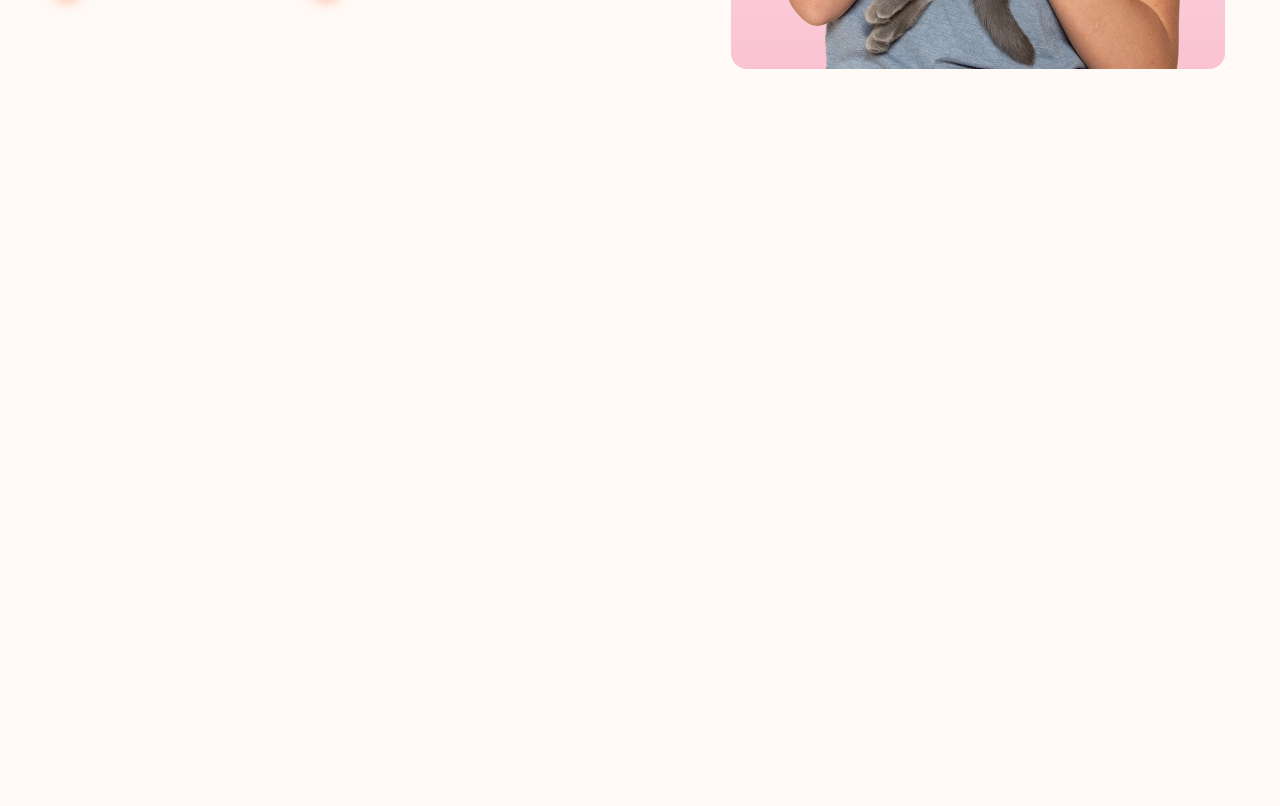
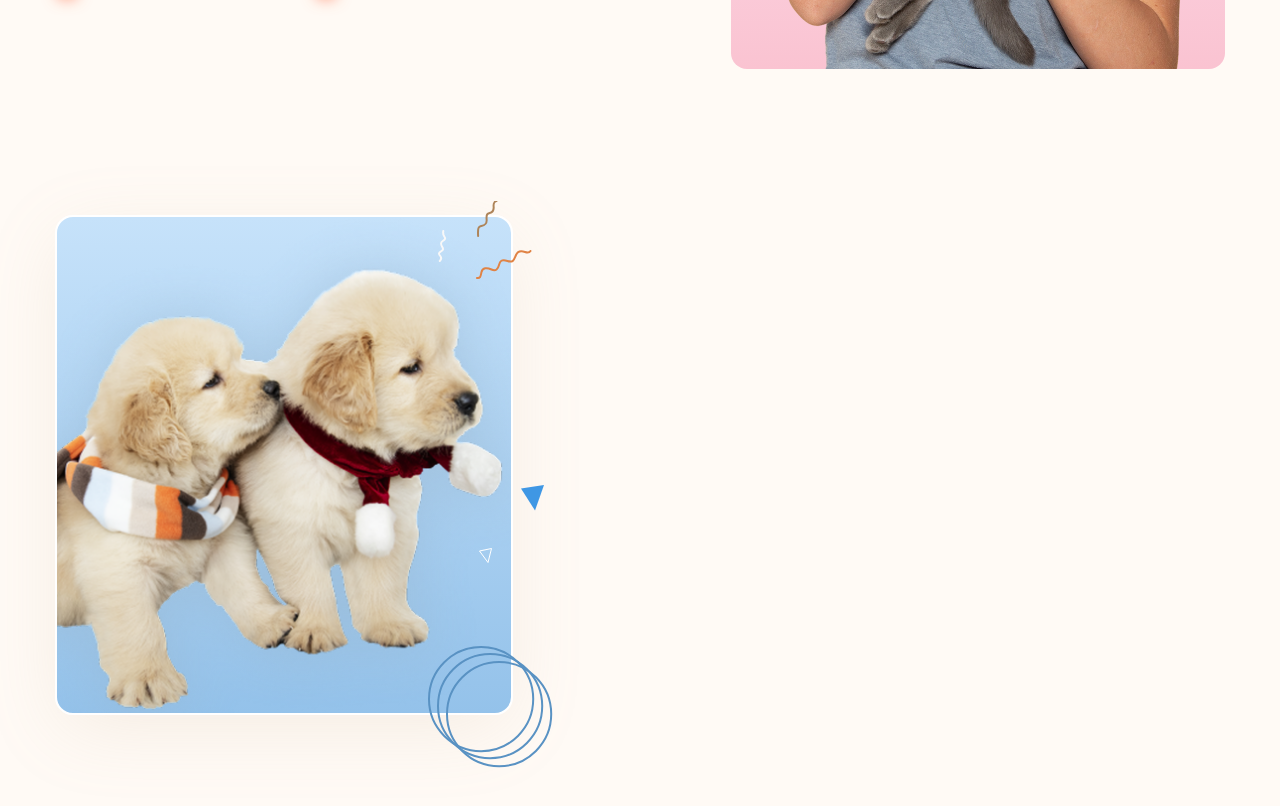
Before and after one commit to buiquanghuy4705/htmlcss-project-04, a plain HTML site: page index.html in a window 1280 px wide. Shown: the part 1380-2186 px from the top of the page. Drawn offline with Linux system fonts and the light colour scheme.

Commit message:
Làm phần about #3

```diff
--- a/assets/css/styles.css
+++ b/assets/css/styles.css
@@ -297,6 +297,7 @@
     display: grid;
     grid-template-columns: 1fr 1fr;
     align-items: center;
+    row-gap: 146px;
 }
 
 .about__media {
@@ -417,3 +418,64 @@
     right: -50px;
     z-index: -1;
 }
+
+.about__img-wrap-bottom {
+    width: 458px;
+    margin-left: 0;
+    background: linear-gradient(180deg, #c6e2fa 0%, #94c2ea 100%);
+    border: 2px solid #fff;
+    box-shadow: 0 17px 77px -8px rgba(190, 165, 139, 0.17);
+    border-radius: 18px;
+}
+
+.about__img-wrap-bottom::after {
+    content: none;
+}
+
+.about__img-bottom {
+    width: 100%;
+}
+
+.about__decor-img {
+    position: absolute;
+}
+
+.about__decor-img:nth-child(1) {
+    top: 13px;
+    right: 64px;
+}
+
+.about__decor-img:nth-child(2) {
+    top: -16px;
+    right: 13px;
+}
+
+.about__decor-img:nth-child(3) {
+    top: 33px;
+    right: -21px;
+}
+
+.about__decor-img:nth-child(4) {
+    top: 268px;
+    right: -33px;
+}
+
+.about__decor-img:nth-child(5) {
+    bottom: 150px;
+    right: 19px;
+}
+
+.about__decor-img:nth-child(6) {
+    right: -24px;
+    bottom: -40px;
+}
+
+.about__decor-img:nth-child(7) {
+    right: -33px;
+    bottom: -47px;
+}
+
+.about__decor-img:nth-child(8) {
+    right: -42px;
+    bottom: -55px;
+}
--- a/index.html
+++ b/index.html
@@ -253,7 +253,61 @@
                                 class="about__media-decor"
                             />
                         </div>
-                        <div class="about__media"></div>
+                        <div class="about__media">
+                            <figure
+                                class="about__img-wrap about__img-wrap-bottom"
+                            >
+                                <img
+                                    src="./assets/img/about-02.png"
+                                    alt=""
+                                    class="about__img about__img-bottom"
+                                />
+
+                                <!-- Decorators -->
+                                <div>
+                                    <img
+                                        src="assets/img/about-decor-03.svg"
+                                        alt=""
+                                        class="about__decor-img"
+                                    />
+                                    <img
+                                        src="assets/img/about-decor-04.svg"
+                                        alt=""
+                                        class="about__decor-img"
+                                    />
+                                    <img
+                                        src="assets/img/about-decor-05.svg"
+                                        alt=""
+                                        class="about__decor-img"
+                                    />
+                                    <img
+                                        src="assets/img/about-decor-06.svg"
+                                        alt=""
+                                        class="about__decor-img"
+                                    />
+                                    <img
+                                        src="assets/img/about-decor-07.svg"
+                                        alt=""
+                                        class="about__decor-img"
+                                    />
+                                    <img
+                                        src="assets/img/about-decor-08.svg"
+                                        alt=""
+                                        class="about__decor-img"
+                                    />
+                                    <img
+                                        src="assets/img/about-decor-08.svg"
+                                        alt=""
+                                        class="about__decor-img"
+                                    />
+                                    <img
+                                        src="assets/img/about-decor-08.svg"
+                                        alt=""
+                                        class="about__decor-img"
+                                    />
+                                </div>
+                            </figure>
+                        </div>
                         <section class="about__content"></section>
                     </div>
                 </div>
```
Also changed, not shown: assets/img/about-02.png (added), assets/img/about-decor-03.svg (added), assets/img/about-decor-04.svg (added), assets/img/about-decor-05.svg (added), assets/img/about-decor-06.svg (added), assets/img/about-decor-07.svg (added), assets/img/about-decor-08.svg (added).
